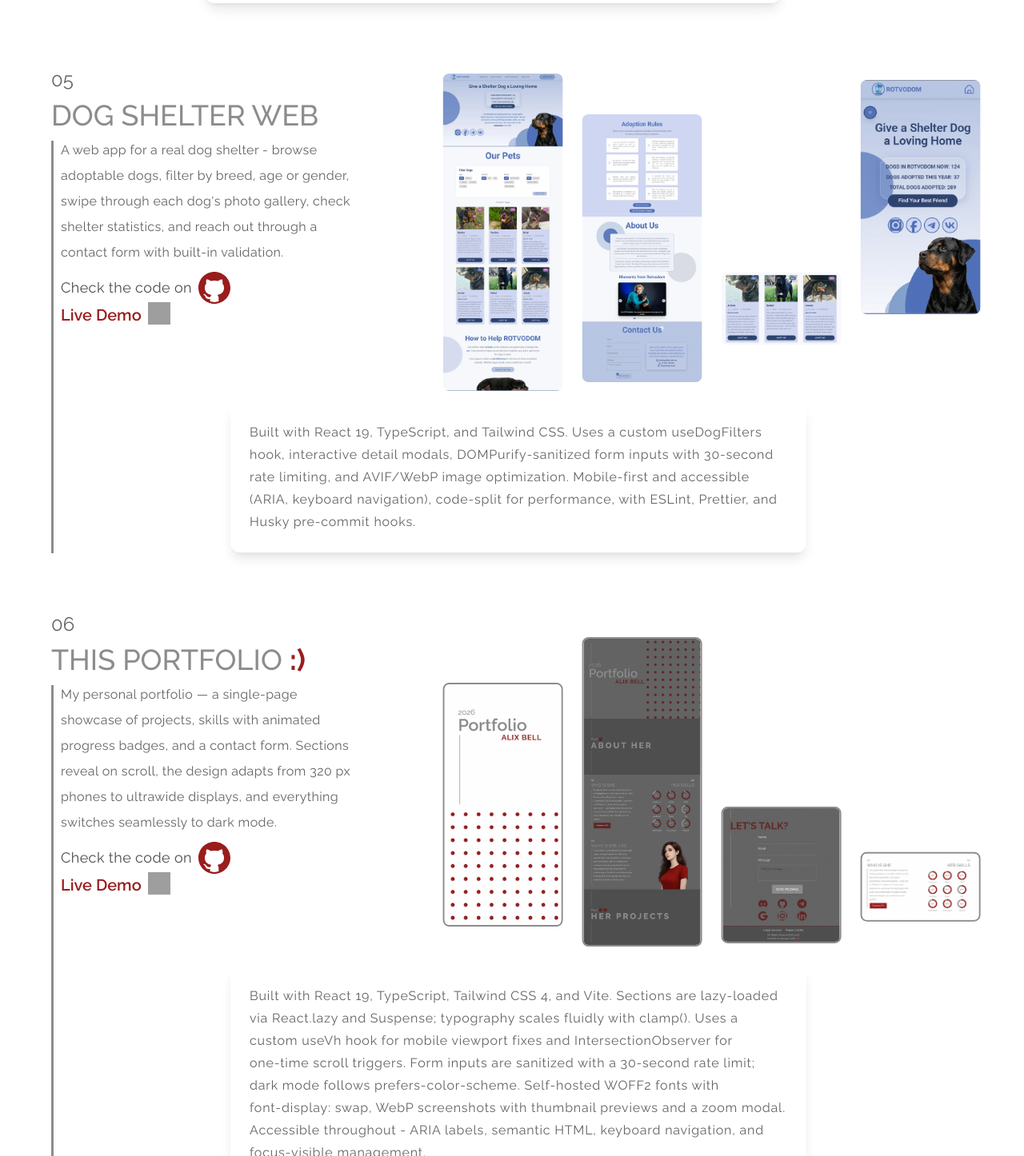
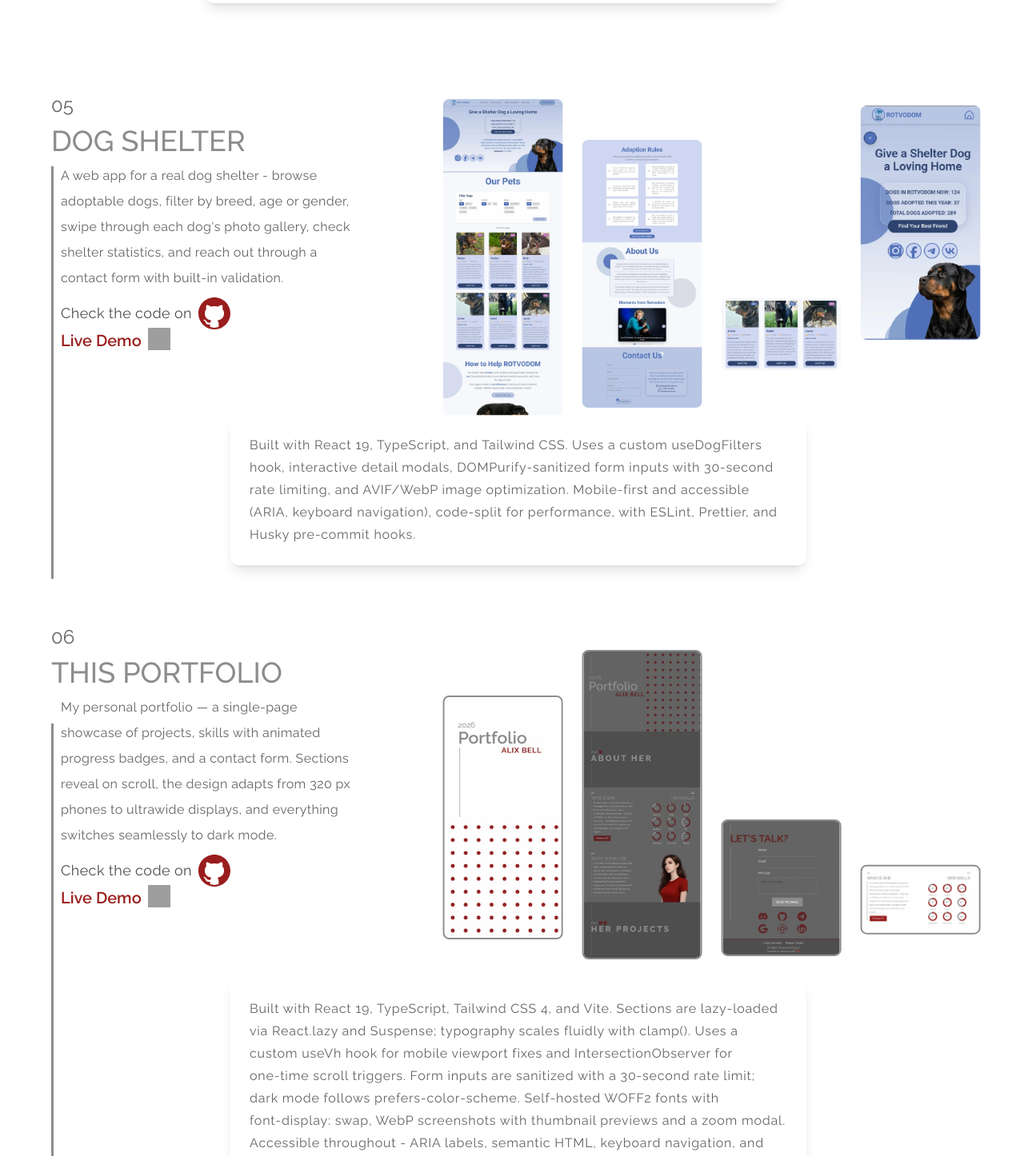
Before and after one commit to bavayra/Portfolio, a React (Vite) app: page / in a window 1280 px wide. Shown: the part 3504-4950 px from the top of the page at 80% size. Built offline with nearby package versions, Linux system fonts and the light colour scheme; grey boxes are pictures that could not be loaded.

Commit message:
refactor/fix: typed dividers' height/top props as CssLength; exported CssLength from Divider; replaced WeatherApp/DogShelter/Portfolio sections with unified ProjectSection, moved descriptionShort to data layer

```diff
--- a/src/App.tsx
+++ b/src/App.tsx
@@ -8,10 +8,7 @@ import Contacts from "./sections/Contacts.tsx";
 const About = lazy(() => import("./sections/About.tsx"));
 const Skills = lazy(() => import("./sections/Skills.tsx"));
 const Description = lazy(() => import("./sections/Description.tsx"));
-const WeatherApp = lazy(() => import("./sections/WeatherApp.tsx"));
-const DogShelter = lazy(() => import("./sections/DogShelter.tsx"));
-const Portfolio = lazy(() => import("./sections/Portfolio.tsx"));
-
+const ProjectSection = lazy(() => import("./sections/ProjectSection.tsx"));
 const Footer = lazy(() => import("./sections/Footer.tsx"));
 
 function App() {
@@ -49,9 +46,37 @@ function App() {
             </div>
           </section>
           <div id="projects" className="container mx-auto px-4">
-            <WeatherApp />
-            <DogShelter />
-            <Portfolio />
+            <ProjectSection
+              projectId="weather-app"
+              sectionNumber="04"
+              blockDivHeightVar="var(--block-div-lg-h)"
+              screenDivHeightVar="var(--weather-screen-div-height)"
+              screenDivTopVar="var(--weather-screen-div-top)"
+              sectionClassName="p-8 desktop-lg:mt-10"
+              screenContainerClassName="desktop-md:mt-10 desktop-lg:mt-4"
+              projectDescClassName="desktop-sm:-translate-y-[30%] desktop-md:max-w-[45rem] desktop-md:mt-14 desktop-md:-translate-x-1/4"
+            />
+            <ProjectSection
+              projectId="dog-shelter"
+              sectionNumber="05"
+              blockDivHeightVar="var(--block-div-md-h)"
+              screenDivHeightVar="var(--shelter-screen-div-height)"
+              screenDivTopVar="var(--shelter-screen-div-top)"
+              sectionClassName="pt-8 pb-8 desktop-sm:pb-0 desktop-md:pb-10"
+              screenContainerClassName="desktop-md:-mt-2"
+              projectDescClassName="desktop-sm:-translate-y-[18%] desktop-md:max-w-[45rem] desktop-md:-translate-x-1/4 desktop-md:mt-6 desktop-xl:mt-12"
+            />
+            <ProjectSection
+              projectId="portfolio-project"
+              sectionNumber="06"
+              blockDivHeightVar="var(--block-div-2xs-h)"
+              screenDivHeightVar="var(--portfolio-screen-div-height)"
+              screenDivTopVar="var(--portfolio-screen-div-top)"
+              sectionClassName="pt-8 pb-20 desktop-md:pt-0"
+              screenContainerClassName="rounded-xl"
+              projectDescClassName="desktop-md:max-w-[45rem] desktop-md:mt-4 desktop-md:-translate-x-1/4 desktop-lg:mt-3 desktop-xl:text-lg desktop-sm:mt-0"
+              projectScreenClassName="phone-md:gap-x-2 phone-lg:gap-x-0"
+            />
           </div>
           <section className="bg-(--color-section-title-bg)">
             <div className="container mx-auto px-4">
--- a/src/components/Divider.tsx
+++ b/src/components/Divider.tsx
@@ -1,6 +1,11 @@
 import React from "react";
 
-type CssLength = number | string;
+export type CssLength =
+  | number
+  | `${number}px`
+  | `${number}rem`
+  | `${number}vh`
+  | `var(--${string})`;
 
 interface DividerProps {
   widthPx: 2 | 3 | number | string;
@@ -32,7 +37,7 @@ const Divider: React.FC<DividerProps> = ({
   };
 
   const style: React.CSSProperties = {
-    width: toCssLength(widthPx),
+    width: toCssLength(widthPx as CssLength),
     height: toCssLength(heightPx),
     backgroundColor: colorMap[color],
     top: toCssLength(topPx),
--- a/src/data/projects.ts
+++ b/src/data/projects.ts
@@ -2,6 +2,7 @@ export interface Project {
   id: string;
   title: string;
   description: string;
+  descriptionShort?: string;
   descriptionFull?: string;
   position: {
     row: number;
@@ -24,6 +25,8 @@ const projects: Project[] = [
     id: "dog-shelter",
     title: "Dog Shelter",
     description: "Responsive landing page for dog adoption service",
+    descriptionShort:
+      "A web app for a real dog shelter - browse adoptable dogs, filter by breed, age or gender, swipe through each dog's photo gallery, check shelter statistics, and reach out through a contact form with built‑in validation.",
     descriptionFull:
       "Built with React 19, TypeScript, and Tailwind CSS. Uses a custom useDogFilters hook, interactive detail modals, DOMPurify‑sanitized form inputs with 30‑second rate limiting, and AVIF/WebP image optimization. Mobile‑first and accessible (ARIA, keyboard navigation), code‑split for performance, with ESLint, Prettier, and Husky pre‑commit hooks.",
     position: { row: 1, col: 1 },
@@ -67,6 +70,8 @@ const projects: Project[] = [
     id: "weather-app",
     title: "Weather App",
     description: "Real-time weather forecast with OpenWeather API",
+    descriptionShort:
+      "A weather app with dark and light themes that shows current conditions, hourly and daily forecasts, and an interactive map. Save your favorite cities, switch between °C and °F, or let the browser detect your location - all in a fast, smooth mobile interface.",
     descriptionFull:
       "Built with vanilla JavaScript and Vite from a Figma mockup. Pulls real‑time data from the OpenWeather API, renders a Leaflet map layer, and caches responses client‑side for speed. Optimized with lazy loading and lightweight assets; accessible through semantic HTML and keyboard‑friendly navigation.",
     position: { row: 1, col: 2 },
@@ -108,6 +113,8 @@ const projects: Project[] = [
     id: "portfolio-project",
     title: "This Portfolio",
     description: "Responsive personal portfolio",
+    descriptionShort:
+      "My personal portfolio — a single‑page showcase of projects, skills with animated progress badges, and a contact form. Sections reveal on scroll, the design adapts from 320 px phones to ultrawide displays, and everything switches seamlessly to dark mode.",
     descriptionFull:
       "Built with React 19, TypeScript, Tailwind CSS 4, and Vite. Sections are lazy‑loaded via React.lazy and Suspense; typography scales fluidly with clamp(). Uses a custom useVh hook for mobile viewport fixes and IntersectionObserver for one‑time scroll triggers. Form inputs are sanitized with a 30‑second rate limit; dark mode follows prefers‑color‑scheme. Self‑hosted WOFF2 fonts with font‑display: swap, WebP screenshots with thumbnail previews and a zoom modal. Accessible throughout - ARIA labels, semantic HTML, keyboard navigation, and focus‑visible management.",
     position: { row: 1, col: 1 },
--- /dev/null
+++ b/src/sections/ProjectSection.tsx
@@ -0,0 +1,92 @@
+import Divider, { type CssLength } from "../components/Divider";
+import GitHubLink from "../components/GitHubLink";
+import ProjectScreen from "../components/ProjectScreen";
+import ProjectDesc from "../components/ProjectDesc";
+import { projects } from "../data/projects";
+
+interface ProjectSectionProps {
+  projectId: string;
+  sectionNumber: string;
+  blockDivHeightVar: CssLength;
+  screenDivHeightVar: CssLength;
+  screenDivTopVar: CssLength;
+  sectionClassName?: string;
+  screenContainerClassName?: string;
+  projectDescClassName?: string;
+  projectScreenClassName?: string;
+}
+
+const ProjectSection = ({
+  projectId,
+  sectionNumber,
+  blockDivHeightVar,
+  screenDivHeightVar,
+  screenDivTopVar,
+  sectionClassName = "",
+  screenContainerClassName = "",
+  projectDescClassName = "",
+  projectScreenClassName,
+}: ProjectSectionProps) => {
+  const project = projects.find((p) => p.id === projectId);
+  if (!project) return null;
+
+  return (
+    <section
+      className={`relative ml-3 h-auto tablet-sm:ml-12 desktop-lg:ml-10 ${sectionClassName}`}
+    >
+      <Divider
+        widthPx="var(--hero-div-w)"
+        heightPx={blockDivHeightVar}
+        leftPx={0}
+        color="grey-2"
+        topPx="var(--block-div-top)"
+      />
+      <div className="desktop-sm:grid desktop-sm:items-start desktop-sm:gap-6 desktop-sm:grid-cols-2 desktop-md:gap-y-2">
+        <div className="desktop-sm:col-start-1 desktop-sm:row-start-1">
+          <p
+            className="text-text phone-sm:text-xl tablet-sm:text-2xl desktop-xl:text-4xl"
+            aria-hidden="true"
+          >
+            {sectionNumber}
+          </p>
+          <h3 className="text-2xl text-grey-2 font-medium phone-sm:text-3xl phone-lg:text-4xl tablet-md:my-2 desktop-xl:text-5xl">
+            {project.title.toUpperCase()}
+          </h3>
+          <p className="mt-2 text-xs text-text leading-loose tracking-wide ml-3 w-full max-w-60 wrap-break-words whitespace-normal phone-sm:text-sm phone-sm:max-w-[17rem] phone-md:text-base phone-md:max-w-[19rem] phone-lg:max-w-[20rem] tablet-sm:max-w-[22rem] tablet-md:max-w-[29rem] desktop-sm:max-w-[23rem] desktop-xl:max-w-[32rem] desktop-xl:text-2xl">
+            {project.descriptionShort}
+          </p>
+          <GitHubLink liveUrl={project.liveUrl} githubUrl={project.githubUrl} />
+        </div>
+
+        <Divider
+          widthPx="var(--hero-div-w)"
+          heightPx={screenDivHeightVar}
+          leftPx={0}
+          color="grey-2"
+          topPx={screenDivTopVar}
+          className="desktop-sm:hidden"
+        />
+
+        <div
+          className={`ml-3 phone-sm:mt-6 desktop-sm:col-start-2 desktop-sm:row-start-1 desktop-sm:row-span-2 ${screenContainerClassName}`}
+        >
+          <ProjectScreen
+            projectId={project.id}
+            title={project.title}
+            description={project.description}
+            images={project.images}
+            technologies={project.technologies}
+            className={projectScreenClassName}
+          />
+        </div>
+
+        <ProjectDesc
+          text={project.descriptionFull ?? ""}
+          className={projectDescClassName}
+        />
+      </div>
+    </section>
+  );
+};
+
+export default ProjectSection;
```
